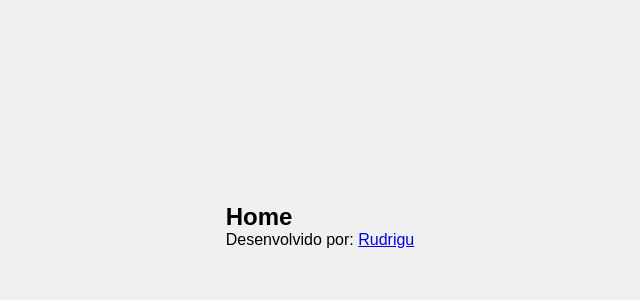
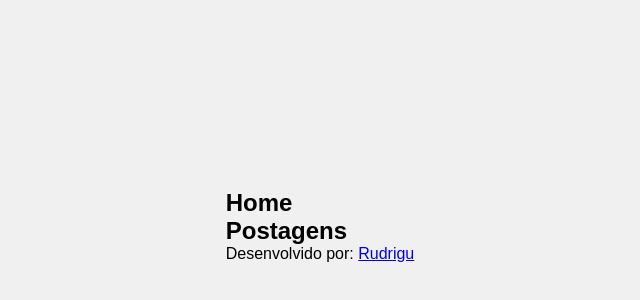
Before and after one commit to rudr1gu/blog-reactjs, a React (Vite) app: page / in a window 1280 px wide. Shown: the part 174-474 px from the top of the page, without its empty margins (320-960 px from the left). Built offline with nearby package versions, Linux system fonts and the light colour scheme.

Commit message:
:sparkles: feat: add Postagens component and integrate it into the main routing structure

```diff
--- a/src/components/postagens/Postagens.tsx
+++ b/src/components/postagens/Postagens.tsx
@@ -0,0 +1,9 @@
+function Postagens(){
+    return (
+        <div>
+            <h1>Postagens</h1>
+        </div>
+    )
+}
+
+export default Postagens;
```
Also changed, not shown: src/main.tsx (+9 -1 lines).
